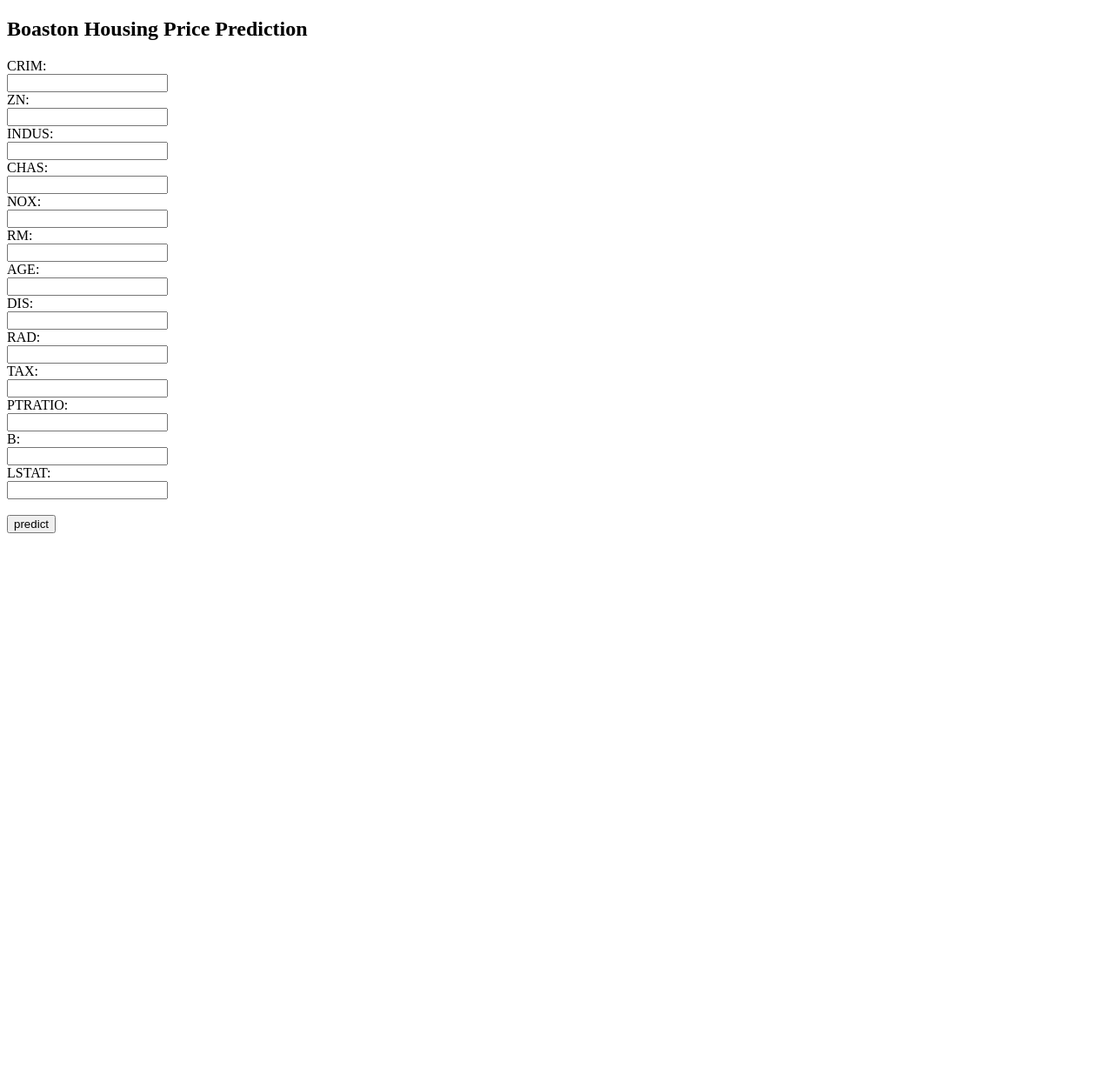
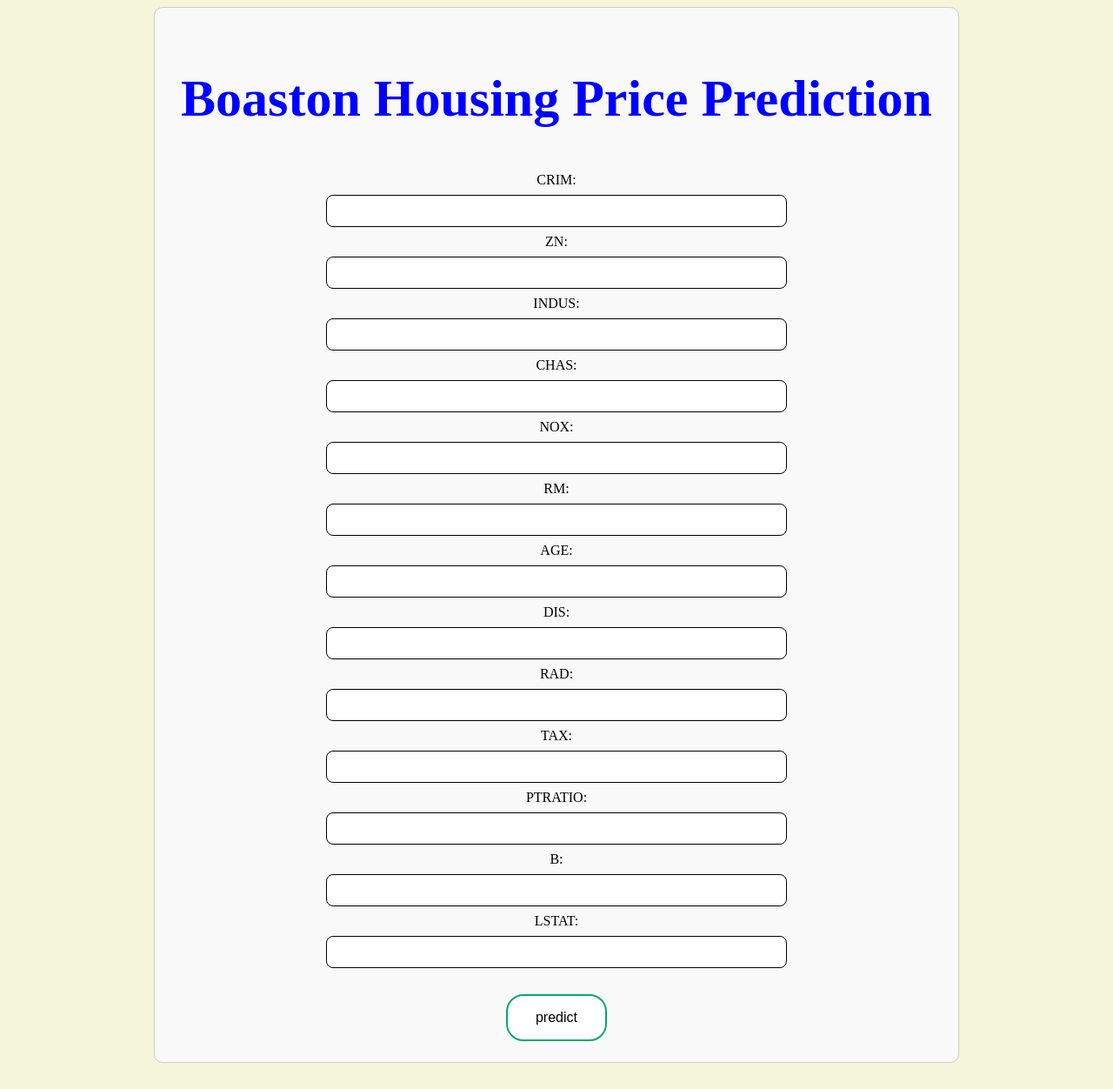
Before and after one commit to MustafaKasubhaiwala/House_price_predicition_bootcamp, a Flask app: page / in a window 1280 px wide. Shown: the whole page at 87% size. Before the commit the page ends 613 px from the top, so only its background shows below. Run offline with Flask 3, Linux system fonts and the light colour scheme; parts of the project's set-up code (start-up, migrations or seed data) failed here and were passed over.

Commit message:
initial commit

```diff
--- a/templates/index.html
+++ b/templates/index.html
@@ -4,9 +4,13 @@
     <meta charset="UTF-8">
     <meta name="viewport" content="width=device-width, initial-scale=1.0">
     <title>Boaston Housing Price Prediction</title>
+    <link rel="stylesheet" href="static\style.css">
+
 </head>
 <body>
+    <div id="form">
     <h2>Boaston Housing Price Prediction</h2>
+
     <form action="/predict" method="post">
         <label>CRIM:</label><br>
         <input type="text" name="CRIM"><br>
@@ -49,13 +53,16 @@
 
 
         <br>
-        <input type="submit" value="predict">
+        <input type="submit" value="predict" class="btn">
     </form>
+    </div>
 
+    <div id="result">
     {% if prediction_text %}
     <h3>
         {{prediction_text}}
     </h3>
     {% endif %}
+    </div>
 </body>
 </html>
```
